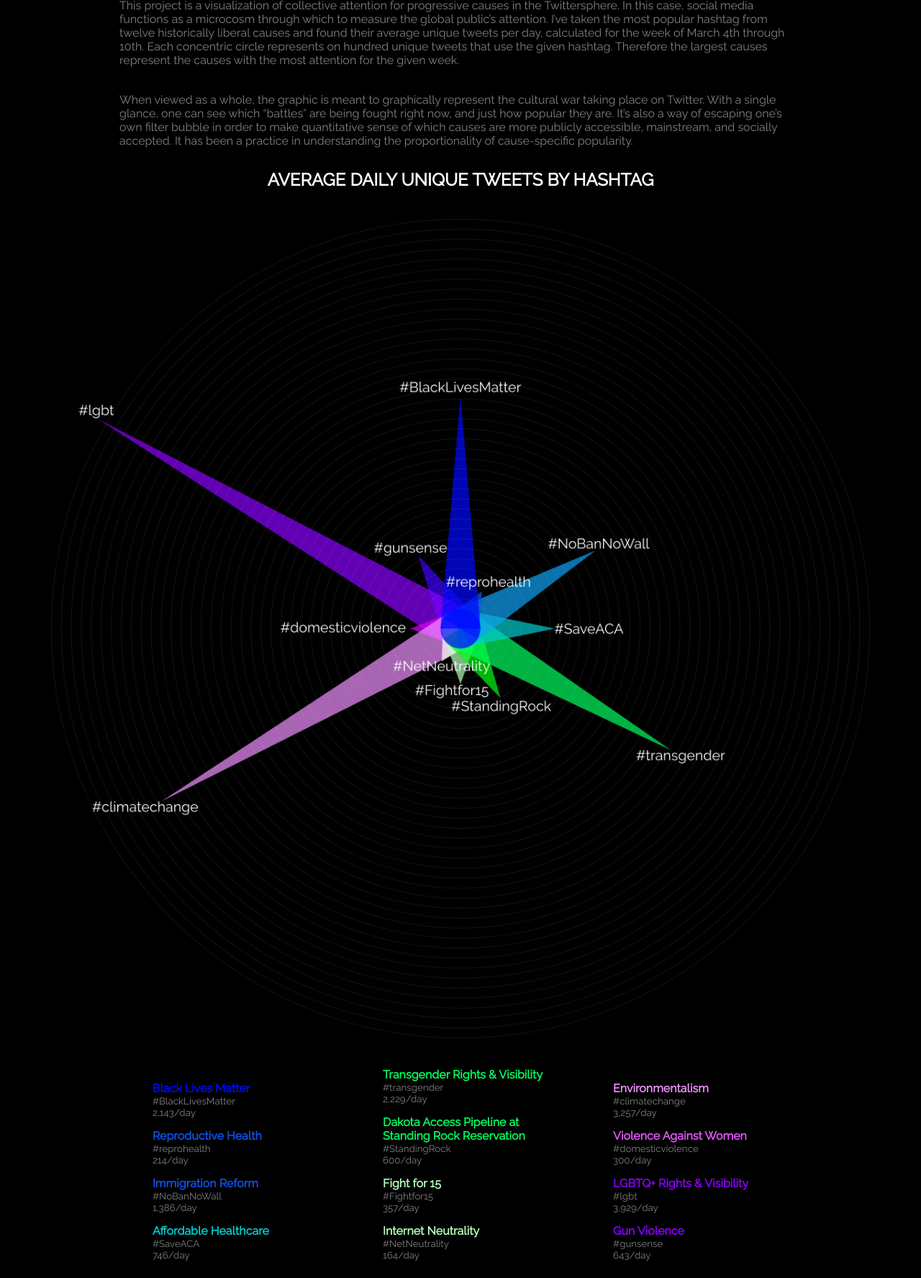
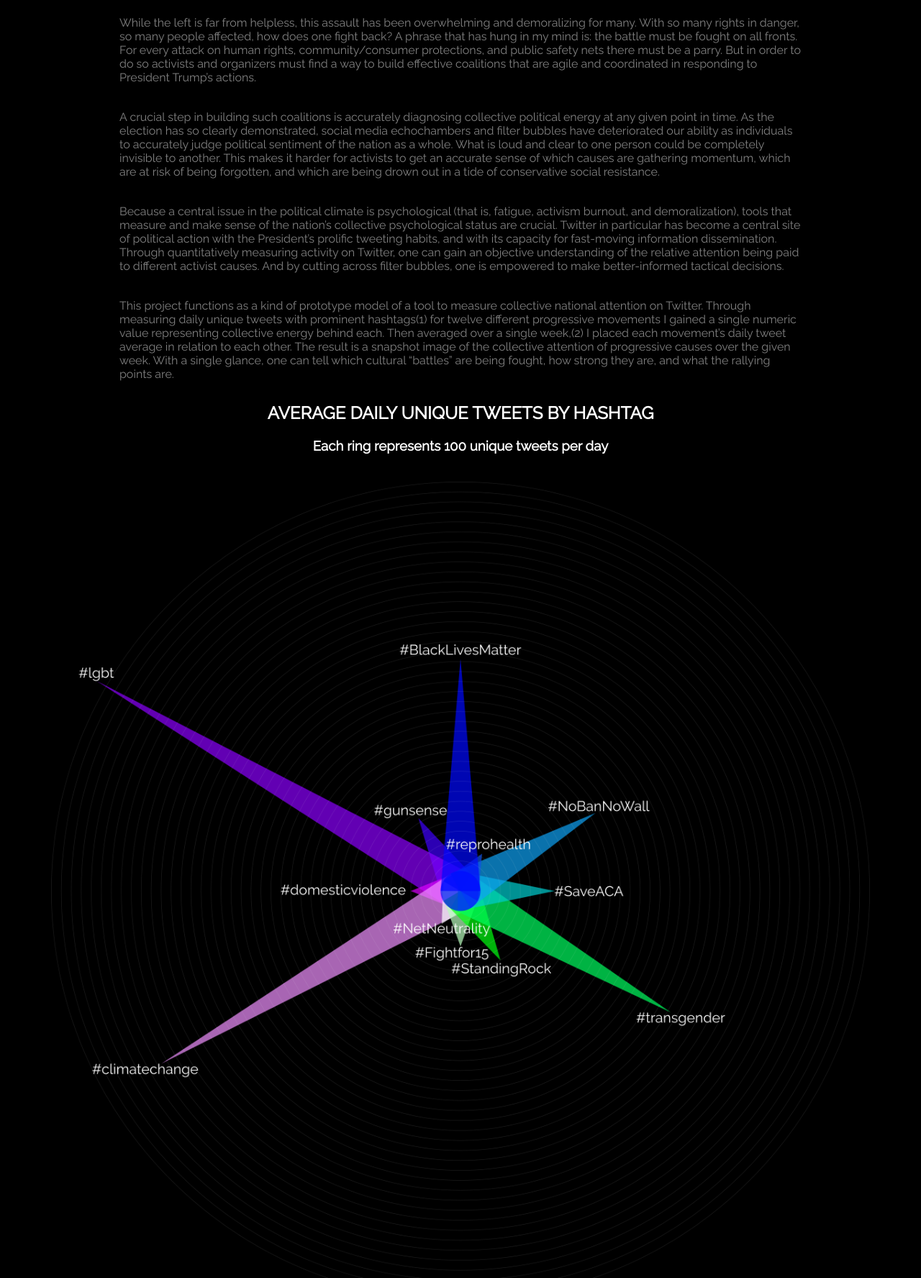
Before and after one commit to cmayeda/cmayeda.github.io, a plain HTML site: page files/battleonallfronts.html in a window 1280 px wide. Shown: the part 305-2080 px from the top of the page at 72% size. Drawn offline with Linux system fonts and the light colour scheme; files that its build step writes are made by us from their sources.

Commit message:
completely replace w/final code

```diff
--- a/files/battleonallfronts.html
+++ b/files/battleonallfronts.html
@@ -1,28 +1,31 @@
 <html>
 <head>
 	<title>Battle On All Fronts</title>
-	<link rel="stylesheet" type="text/css" href="../css/battle-on-all-fronts.css">
+	<link rel="stylesheet" type="text/css" href="battle-on-all-fronts.css">
 	<link href="https://fonts.googleapis.com/css?family=Raleway" rel="stylesheet">
 </head>
 <body>
 
 <div id="header">
 	<h1>The Battle Must Be Fought On All Fronts</h1>
-	<h3>An visualization of activist movements on Twitter</h3>
+	<h3>A visualization of collective attention <br>for activist movements on Twitter</h3>
 </div>
 
 <div id="main">
 
-	<p>In his first 100 days in office President Trump has made an unprecedented number of legislative action attacking historically progressive causes seemingly across the board. As many have commented, the effect is overwhelming. With so many rights in danger, so many people's lives affected, and so much at risk, how do we fight back? </p>
+	<p>In his first 100 days in office President Trump has threatened to and taken legislative action against an overwhelming number of historically progressive equality movements. He has tightened border control and attempted to restrict immigration, is currently working to defund the EPA and environmental agencies, and appointed a head of the FCC who is against Net Neutrality. He is currently working to repeal Obamacare, and has politically cleared the path for the Dakota Access Pipeline. His supporters have been emboldened by his anti-politically correct rhetoric, and hate crimes against Muslims, Jews, people of color, and members of the lgbtq+ community have increased. As many have commented, the effect is overwhelming. Donald Trump has seemingly waged an all-out assault on liberal politics in what we are coming to understand is a culture war that is equal parts economic, political, and literal. </p>
 
-	<p>The phrase that keeps returning to my mind is that the battle must be fought on all fronts. It’s not enough for one cause or person to be protected, we must be vigilant in all areas threatened by sweeping new policies. But what does that looks like? How does one stay vigilant on all fronts, much less defend all fronts? How does one know what battles are being fought, and when?</p>
+	<p>While the left is far from helpless, this assault has been overwhelming and demoralizing for many. With so many rights in danger, so many people affected, how does one fight back? A phrase that has hung in my mind is: <span style="opacity: 1;">the battle must be fought on all fronts.</span> For every attack on human rights, community/consumer protections, and public safety nets there must be a parry. But in order to do so activists and organizers must find a way to build effective coalitions that are agile and coordinated in responding to President Trump’s actions.</p>
 
-	<p>This project is a visualization of collective attention for progressive causes in the Twittersphere. In this case, social media functions as a microcosm through which to measure the global public’s attention.  I’ve taken the most popular hashtag  from twelve historically liberal causes and found their average unique tweets per day, calculated for the week of March 4th through 10th.  Each concentric circle represents on hundred unique tweets that use the given hashtag. Therefore the largest causes represent the causes with the most attention for the given week.</p>
+	<p>A crucial step in building such coalitions is accurately diagnosing collective political energy at any given point in time. As the election has so clearly demonstrated, social media echochambers and filter bubbles have deteriorated our ability as individuals to accurately judge political sentiment of the nation as a whole. What is loud and clear to one person could be completely invisible to another. This makes it harder for activists to get an accurate sense of which causes are gathering momentum, which are at risk of being forgotten, and which are being drown out in a tide of conservative social resistance.</p>
 
-	<p>When viewed as a whole, the graphic is meant to graphically represent the cultural war taking place on Twitter. With a single glance, one can see which “battles” are being fought right now, and just how popular they are. It’s also a way of escaping one’s own filter bubble in order to make quantitative sense of which causes are more publicly accessible, mainstream, and socially accepted. It has been a practice in understanding the proportionality of cause-specific popularity.</p>
+	<p>Because a central issue in the political climate is psychological (that is, fatigue, activism burnout, and demoralization), tools that measure and make sense of the nation’s collective psychological status are crucial. Twitter in particular has become a central site of political action with the President’s prolific tweeting habits, and with its capacity for fast-moving information dissemination. Through quantitatively measuring activity on Twitter, one can gain an objective understanding of the relative attention being paid to different activist causes. And by cutting across filter bubbles, one is empowered to make better-informed tactical decisions.</p>
+
+	<p>This project functions as a kind of prototype model of a tool to measure collective national attention on Twitter. Through measuring daily unique tweets with prominent hashtags(1) for twelve different progressive movements I gained a single numeric value representing collective energy behind each. Then averaged over a single week,(2) I placed each movement’s daily tweet average in relation to each other. The result is a snapshot image of the collective attention of progressive causes over the given week. With a single glance, one can tell which cultural “battles” are being fought, how strong they are, and what the rallying points are.</p>
 
 	<div class="row">
 		<h2>AVERAGE DAILY UNIQUE TWEETS BY HASHTAG</h2>
+		<h3>Each ring represents 100 unique tweets per day</h3>
 		<img src="main-content.png">
 	</div>
 
@@ -31,12 +34,12 @@
 
 			<ul>
 				<li>
-					<h2 style="color: #0009FF;">Black Lives Matter</h2>
+					<h2 style="color: #0009CF;">Black Lives Matter</h2>
 					<p>#BlackLivesMatter</p>
 					<p>2,143/day</p>
 				</li>
 				<li>
-					<h2 style="color: #0F52E9;">Reproductive Health</h2>
+					<h2 style="color: #0009FF;">Reproductive Health</h2>
 					<p>#reprohealth</p>
 					<p>214/day</p>
 				</li>
@@ -58,25 +61,25 @@
 		<div class="col">
 			<ul>
 				<li>
-					<h2 style="color: #00FF5F;">Transgender Rights & Visibility</h2>
+					<h2 style="color: #00FF95;">Transgender Rights & Visibility</h2>
 					<p>#transgender</p>
 					<p>2,229/day</p>
 				</li>
 
 				<li>
-					<h2 style="color: #00FF5F;">Dakota Access Pipeline at Standing Rock Reservation</h2>
+					<h2 style="color: #00FF3A;">Dakota Access Pipeline at Standing Rock Reservation</h2>
 					<p>#StandingRock</p>
 					<p>600/day</p>
 				</li>
 
 				<li>
-					<h2 style="color: #B9FFBD;">Fight for 15</h2>
+					<h2 style="color: #83FF9F;">Fight for 15</h2>
 					<p>#Fightfor15</p>
 					<p>357/day</p>
 				</li>
 
 				<li>
-					<h2 style="color: #B9FFBD;">Internet Neutrality</h2>
+					<h2 style="color: #FFFFFF;">Internet Neutrality</h2>
 					<p>#NetNeutrality</p>
 					<p>164/day</p>
 				</li>
@@ -85,7 +88,7 @@
 		<div class="col">
 			<ul>
 				<li>
-					<h2 style="color: #EF90FF;">Environmentalism</h2>
+					<h2 style="color: #F2A2FF;">Environmentalism</h2>
 					<p>#climatechange</p>
 					<p>3,257/day</p>
 				</li>
@@ -96,13 +99,13 @@
 					<p>300/day</p>
 				</li>
 				<li>
-					<h2 style="color: #8B00FF;">LGBTQ+ Rights & Visibility</h2>
+					<h2 style="color: #AD00FF;">LGBTQ+ Rights & Visibility</h2>
 					<p>#lgbt</p>
 					<p>3,929/day</p>
 				</li>
 
 				<li>
-					<h2 style="color: #8B00FF;">Gun Violence</h2>
+					<h2 style="color: #5D00FF;">Gun Violence</h2>
 					<p>#gunsense</p>
 					<p>643/day</p>
 				</li>
@@ -110,9 +113,21 @@
 		</div>
 	</div>
 
+	<div class="row">
+
+		<p>An ideal version of such a tool would require several layers of improvement, the most important of which would be calculating hashtag use live and updating directly to the web. A better version would also take into consideration a larger number of hashtags used for a single movement (for example #BLM in addition to #BlackLivesMatter). Along the same lines, it should be flexible in its ability to add new causes, and hide those that are effectively dormant.</p>
+
+		<p>While far from perfect, this project was a valuable exercise in discovering and working with social media analysis tools, and designing effective ways to graphically describe activist organization in the current climate. Although still bound by the biases and limitations of Twitter as a platform, it demonstrates valuable insights about collectivist activist attention. I hope additional tools that empower and inform organizers about the data-rich social media sphere continue to appear to help make sense of this historic political moment in real time.</p>
+
+	</div>
+
 </div>
 
-<div id="footer">
+<div id="footnotes">
+
+	<p>(1) Hashtags were selected by hand, on the basis of both content and popularity. In general, I chose the most popular hashtag (highest unique tweets, retweets, and average tweets per hour) that was clearly used to express support for the activist cause. In example, I chose the more popular #NoBanNoWall over lesser used #ImmigrationReform, and #SaveACA over more ambiguous #healthcare tag used by both conservative and liberal commentators. This is clearly a process involving intuition, trial and error, and if implemented on a larger scale would clearly require improvement. </p>
+
+	<p>(2)	While I did practice and work with the Twitter Streaming API, due to computing and time constraints I was not able to calculate the rates myself. Instead, I utilized available metrics on the web service RiteTag and made some simple calculations to arrive at the weekly averages. For reasons of limited sample size, variation in tweeting rates by time of day, and inconsistent access to tweets through the free Twitter streaming API, this seemed a better route than making less reliable estimations from my own data mining.</p>
 
 </div>
 
```
